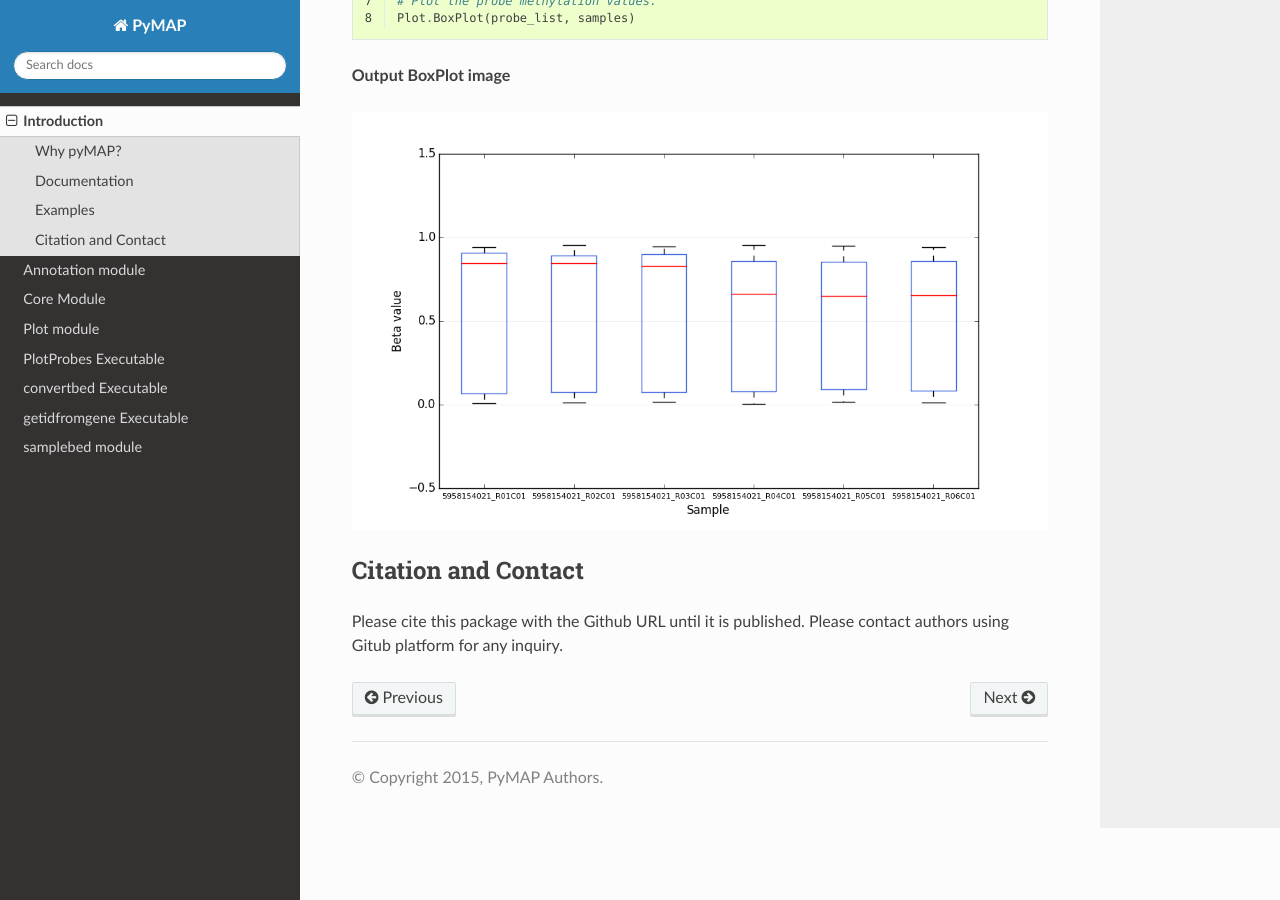
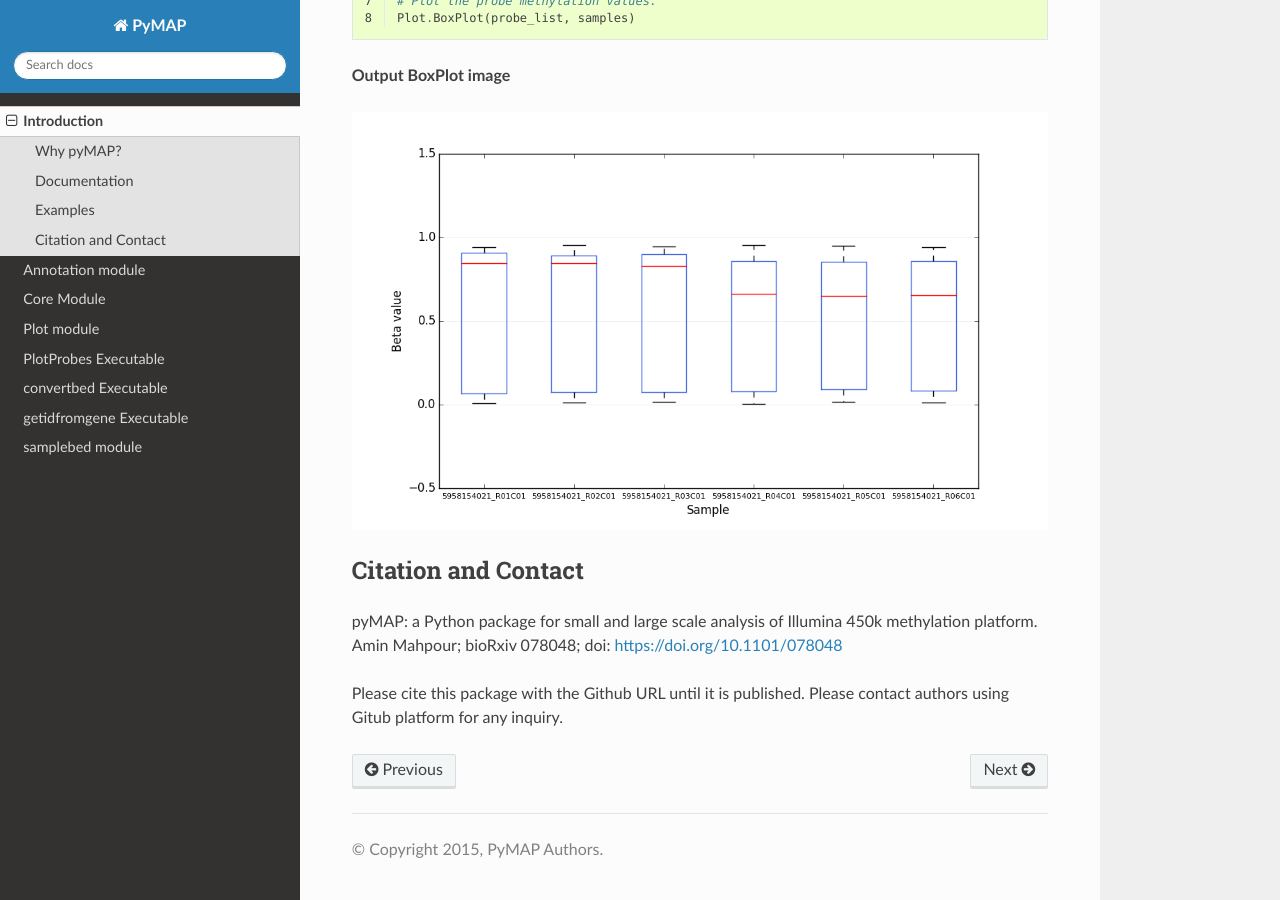
Before and after one commit to AminMahpour/PyMAP, a Sphinx documentation site: the page built from docs/Introduction.rst, in a window 1280 px wide and 900 px high, scrolled down 3067 px. Built offline with Sphinx 7.4.7 and the Read the Docs theme 2.0.0, drawn with Linux system fonts in a browser that asks for light colours.

Commit message:
Update Introduction.rst

```diff
--- a/docs/Introduction.rst
+++ b/docs/Introduction.rst
@@ -148,5 +148,7 @@ The following example will generate BoxPlot figure of probes that are associated
 
 Citation and Contact
 --------------------
+pyMAP: a Python package for small and large scale analysis of Illumina 450k methylation platform. Amin Mahpour; bioRxiv 078048; doi: https://doi.org/10.1101/078048
+
 Please cite this package with the Github URL until it is published.
 Please contact authors using Gitub platform for any inquiry.
```
